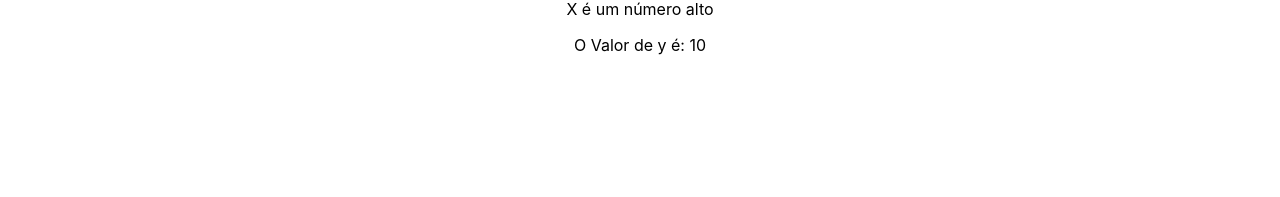
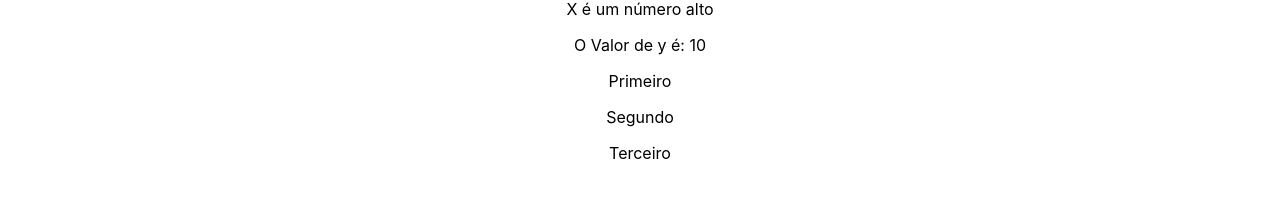
Before and after one commit to MarianaConsolaro/react_project, a React (Create React App) app in the folder course-react/: page / in a window 1280 px wide. Shown: the part 1455-1652 px from the top of the page. Built offline with nearby package versions, Linux system fonts and the light colour scheme.

Commit message:
Fragments

```diff
--- a/course-react/src/App.js
+++ b/course-react/src/App.js
@@ -1,8 +1,10 @@
+
 
 import './App.css';
 
 import AnotherComponent from './components/AnotherComponent';
 import FirstComponent from './components/FirstComponent';
+import Fragment from './components/Fragment';
 import Hanger from './components/Hanger';
 import Images from './components/Images';
 import List from './components/List';
@@ -18,6 +20,7 @@
       <Hanger />
       <List />
       <RenderCond x={8} y={10}/>
+      <Fragment />
     </div>
   );
 }
--- /dev/null
+++ b/course-react/src/components/Fragment.js
@@ -0,0 +1,12 @@
+const Fragment = () => {
+
+    return (
+        <>
+        <p>Primeiro</p>
+        <p>Segundo</p>
+        <p>Terceiro</p>
+        </>
+    );
+};
+
+export default Fragment;
```
